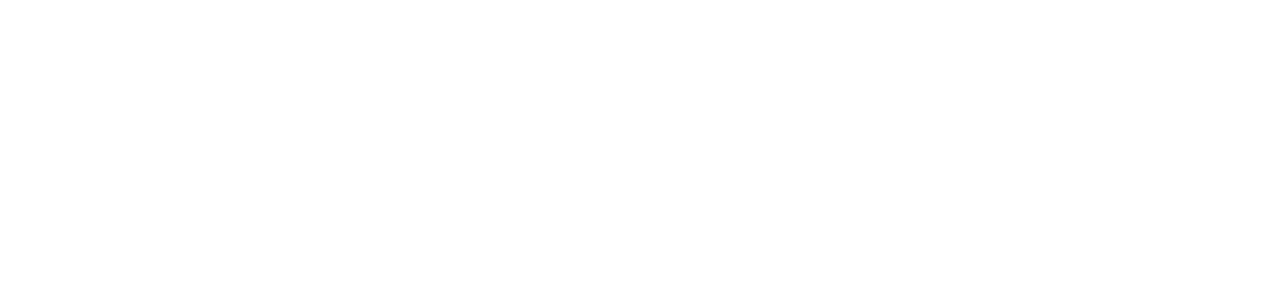
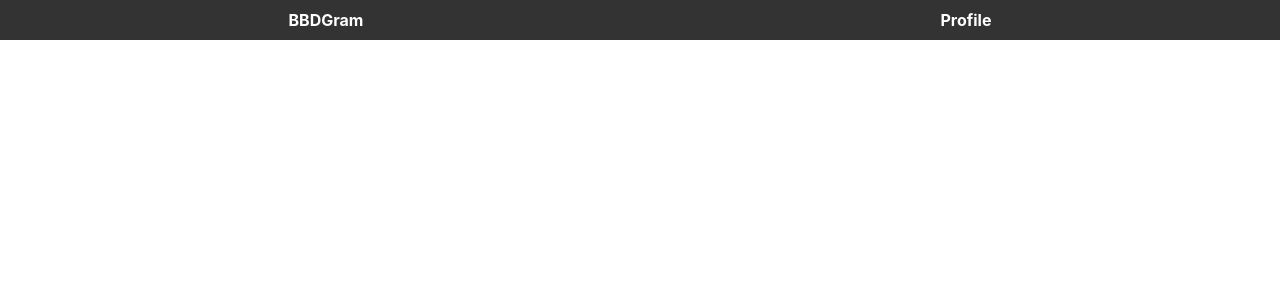
Before and after one commit to KarlHaupt/BBDGram, a React (Create React App) app in the folder frontend/src/: page /profile in a window 1280 px wide. Before the commit this address had no page. Shown: the top 300 px of the page. Built offline with nearby package versions, Linux system fonts and the light colour scheme; the HTML template or start-up script is replaced by a standard one.

Commit message:
refactor the component layout and changes to the header/navbar

```diff
--- a/frontend/src/src/App.tsx
+++ b/frontend/src/src/App.tsx
@@ -1,7 +1,8 @@
 import { BrowserRouter as Router, Route, Routes } from "react-router-dom";
 import './App.css';
 import Home from './pages/Home';
-import Header from "./components/Header";
+import Header from "./components/Header/Header";
+import UserProfile from "./components/UserProfile/UserProfile";
 
 function App() {
   return (
@@ -12,6 +13,7 @@
           {/* Normally the navigation goes here, I can handle if you guys need me to */}
             <Route path = "/" Component={Home} />
             <Route path = "/header" Component={Header} />
+            <Route path = "/profile" Component={UserProfile} />
         </Routes>
       </div>
     </Router>
--- a/frontend/src/src/components/Header.tsx
+++ /dev/null
@@ -1,9 +0,0 @@
-import React from 'react';
-
-const Header = () => {
-  return (
-    <div>Header</div>
-  )
-}
-
-export default Header
--- /dev/null
+++ b/frontend/src/src/components/Header/Header.css
@@ -0,0 +1,27 @@
+.header-nav {
+    background-color: #333;
+    padding: 10px 0;
+    color: #fff;
+  }
+
+  .nav-list {
+    list-style: none;
+    display: flex;
+    justify-content: space-around;
+    padding: 0;
+    margin: 0;
+  }
+
+  .nav-item {
+    margin: 0;
+  }
+
+  .nav-link {
+    text-decoration: none;
+    color: #fff;
+    font-weight: bold;
+  }
+
+  .nav-link:hover {
+    color: #ff9900;
+  }
--- /dev/null
+++ b/frontend/src/src/components/Header/Header.tsx
@@ -0,0 +1,19 @@
+import React from 'react';
+import { Link } from 'react-router-dom';
+import '../Header/Header.css';
+
+const Header: React.FC = () => {
+  return (
+    <nav className="header-nav">
+      <ul className="nav-list">
+        <li className="nav-item">
+          <Link to="/" className="nav-link">BBDGram</Link>
+        </li>
+        <li className="nav-item">
+          <Link to="/profile" className="nav-link">Profile</Link>
+        </li>
+      </ul>
+    </nav>
+  );
+};
+export default Header
--- /dev/null
+++ b/frontend/src/src/components/UserProfile/UserProfile.tsx
@@ -0,0 +1,10 @@
+import React from 'react';
+import { Link } from 'react-router-dom';
+import Header from '../Header/Header';
+
+const UserProfile = () => {
+  return (
+    < Header />
+  );
+};
+export default UserProfile
--- a/frontend/src/src/pages/Home.tsx
+++ b/frontend/src/src/pages/Home.tsx
@@ -1,5 +1,5 @@
 import React from 'react';
-import Header from '../components/Header'
+import Header from '../components/Header/Header'
 
 const Home = () => {
   return (
```
Also changed, not shown: frontend/src/src/components/UserProfile/UserProfile.css (added).
